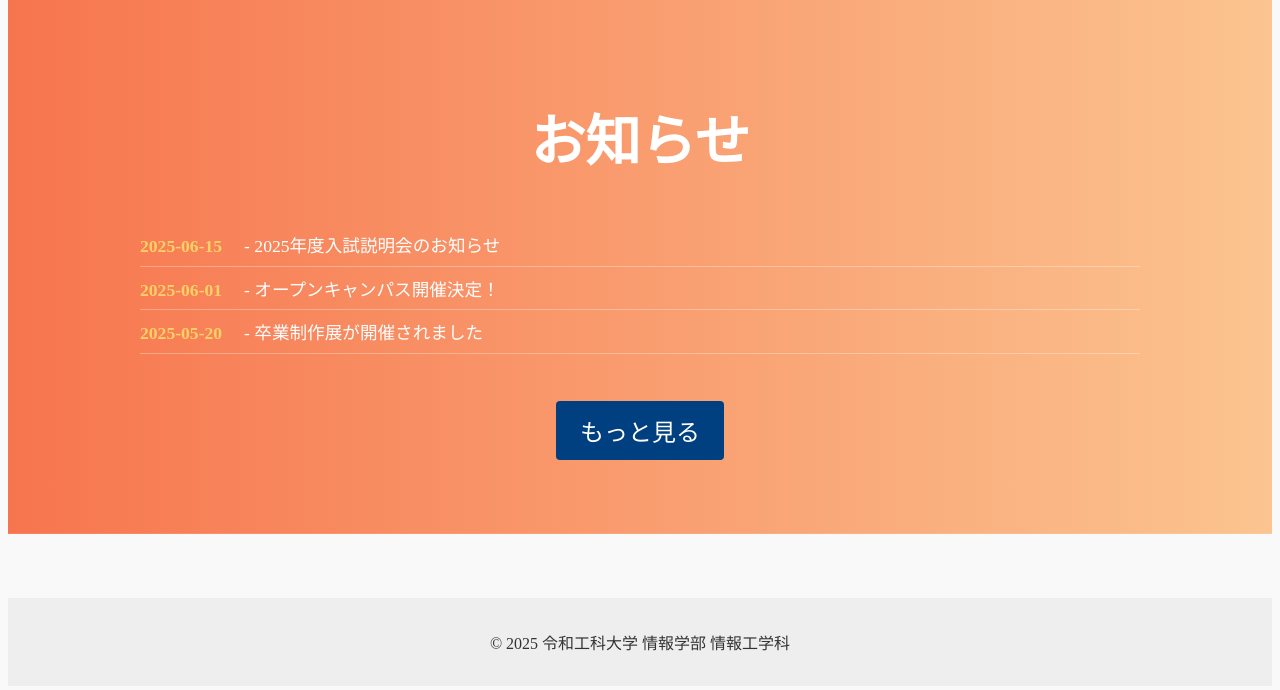
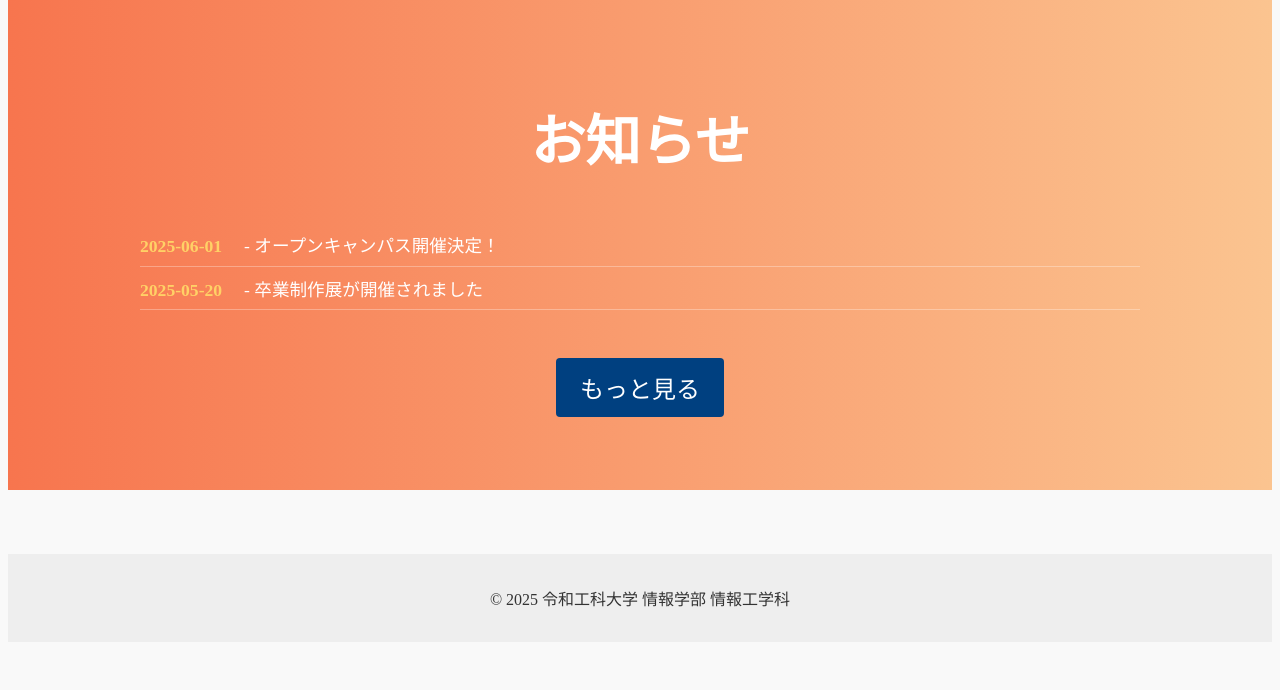
Before and after one commit to konamyon/myon, a plain HTML site: page index.html in a window 1280 px wide. Shown: the part 2065-2755 px from the top of the page. After the commit the page ends 2715 px from the top, so only its background shows below. Drawn offline with Linux system fonts and the light colour scheme.

Commit message:
ニュースを一つ消した

```diff
--- a/index.html
+++ b/index.html
@@ -71,7 +71,6 @@
     <section class="overview-news news">
       <h2>お知らせ</h2>
       <ul class="news-list">
-        <li><strong>2025-06-15</strong> - 2025年度入試説明会のお知らせ</li>
         <li><strong>2025-06-01</strong> - オープンキャンパス開催決定！</li>
         <li><strong>2025-05-20</strong> - 卒業制作展が開催されました</li>
       </ul>
```
